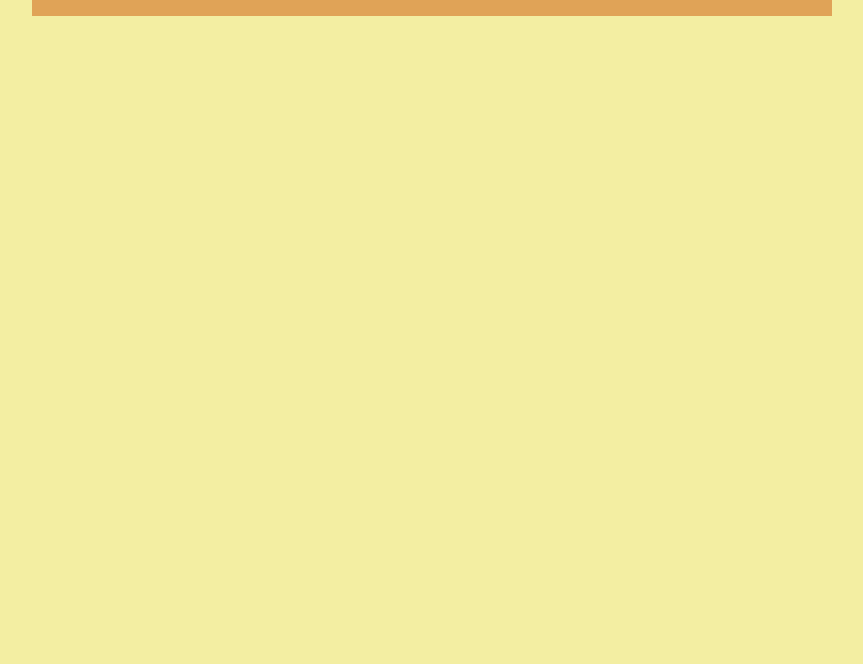
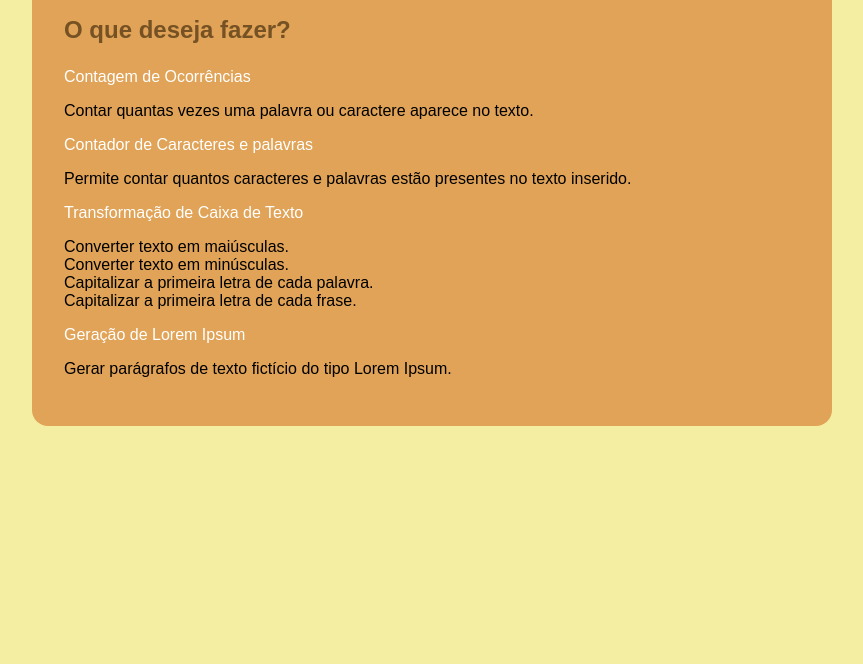
Before and after one commit to llwkascarvalho/Conversor, a plain HTML site: page index.html in a window 1280 px wide. Shown: the part 136-800 px from the top of the page, without its empty margins (208-1071 px from the left). Drawn offline with Linux system fonts and the light colour scheme; a web font is replaced by a local one.

Commit message:
conversor texto

```diff
--- /dev/null
+++ b/css/texto/texto.css
@@ -0,0 +1,36 @@
+.secao__texto {
+    max-width: 800px;
+    background-color: var(--marrom2);
+    margin: auto;
+    padding: 0 2em 2em 2em;
+    border-bottom-left-radius: 1em;
+    border-bottom-right-radius: 1em;
+}
+
+.ativo {
+    color: var(--marrom-claro);
+}
+
+.titulo__texto {
+    color: var(--marrom-claro);
+}
+
+.menu__texto {
+    margin-top: 1.5em;
+}
+
+.item {
+    margin-bottom: 1em;
+}
+
+.sobre__item {
+    margin-top: 1em;
+}
+
+.link {
+    color: white;
+}
+
+.link:hover {
+    text-decoration: underline var(--marrom-claro);
+}
--- a/index.html
+++ b/index.html
@@ -5,6 +5,7 @@
     <meta name="viewport" content="width=device-width, initial-scale=1.0">
     <link rel="stylesheet" href="css/style.css">
     <link rel="stylesheet" href="css/header/header.css">
+    <link rel="stylesheet" href="css/texto/texto.css">
     <title>Convert</title>
 </head>
 <body>
@@ -15,22 +16,49 @@
         <nav class="menu">
             <ul class="menu__lista">
                 <li class="menu__item">
-                    <a href="" class="menu__link">Unidades</a>
+                    <a href="#" class="menu__link">Unidades</a>
                 </li>
                 <li class="menu__item">
-                    <a href="" class="menu__link">Moedas</a>
+                    <a href="#" class="menu__link">Moedas</a>
                 </li>
                 <li class="menu__item">
-                    <a href="" class="menu__link">Tempo</a>
+                    <a href="#" class="menu__link">Tempo</a>
                 </li>
                 <li class="menu__item">
-                    <a href="" class="menu__link">Texto</a>
+                    <a href="#" class="menu__link ativo">Texto</a>
                 </li>
             </ul>
         </nav>
     </header>
     <main>
-
+        <section class="secao__texto">
+            <h2 class="titulo__texto">O que deseja fazer?</h2>
+            <nav class="menu__texto">
+                <ul class="lista__texto">
+                    <li class="item">
+                        <a href="#" class="link">Contagem de Ocorrências</a>
+                        <p class="sobre__item">Contar quantas vezes uma palavra ou caractere aparece no texto.</p>
+                    </li>
+                    <li class="item">
+                        <a href="#" class="link">Contador de Caracteres e palavras</a>
+                        <p class="sobre__item">Permite contar quantos caracteres e palavras estão presentes no texto inserido.</p>
+                    </li>
+                    <li class="item">
+                        <a href="#" class="link">Transformação de Caixa de Texto</a>
+                        <ul class="sobre__item">
+                            <li>Converter texto em maiúsculas.</li>
+                            <li>Converter texto em minúsculas.</li>
+                            <li>Capitalizar a primeira letra de cada palavra.</li>
+                            <li>Capitalizar a primeira letra de cada frase.</li>
+                        </ul>
+                    </li>
+                    <li class="item">
+                        <a href="#" class="link">Geração de Lorem Ipsum</a>
+                        <p class="sobre__item"> Gerar parágrafos de texto fictício do tipo Lorem Ipsum.</p>
+                    </li>
+                </ul>
+            </nav>
+        </section>
     </main>
 
     <script src="script.js"></script>
```
